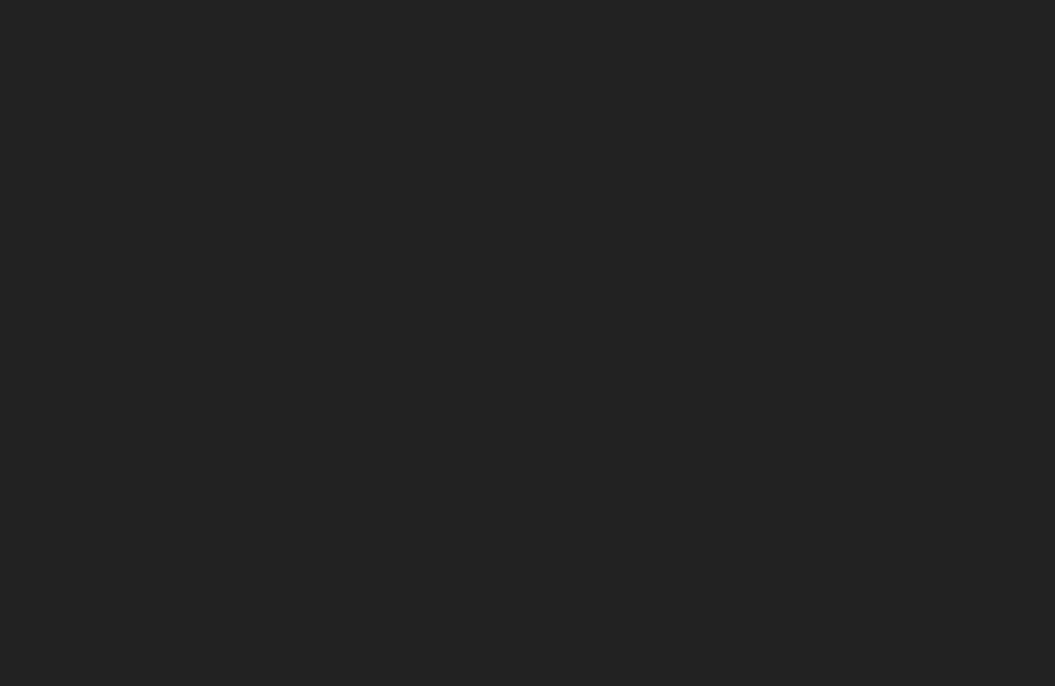
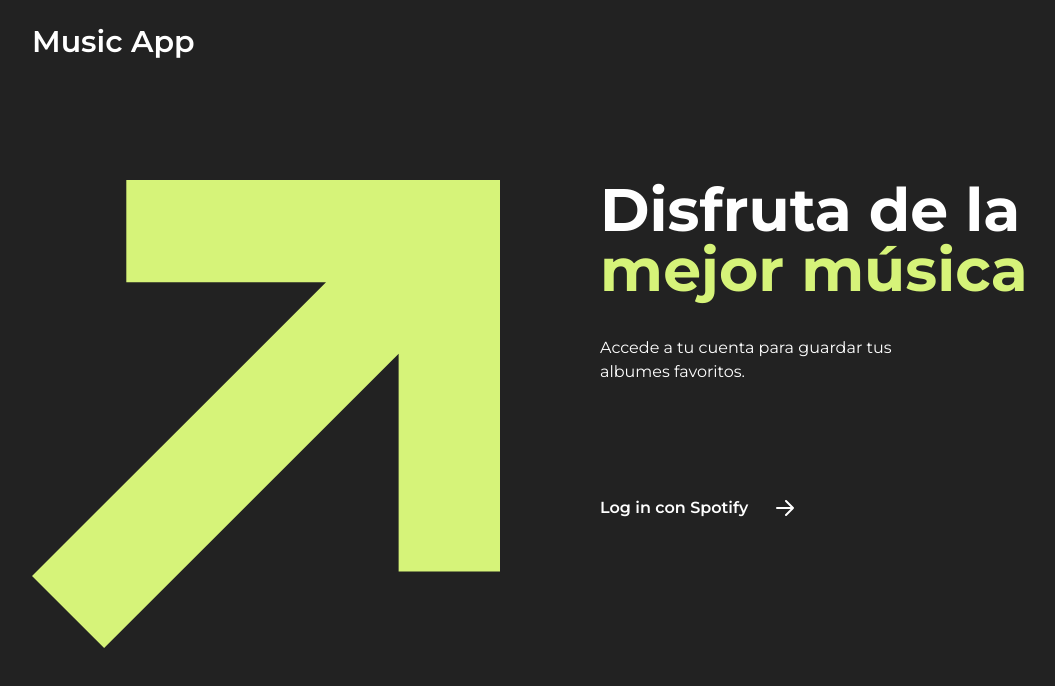
Before and after one commit to itsronalds/spotify-app, a React (Create React App) app: page / in a window 1280 px wide. Shown: the top 686 px of the page, without its empty margins (48-1103 px from the left). Built offline with nearby package versions, Linux system fonts and the light colour scheme.

Commit message:
Added Home page & Spotify Authentication

```diff
--- a/package.json
+++ b/package.json
@@ -8,6 +8,7 @@
     "@testing-library/user-event": "13.2.1",
     "react": "18.2.0",
     "react-dom": "18.2.0",
+    "react-router-dom": "^6.4.3",
     "react-scripts": "5.0.1",
     "web-vitals": "2.1.0"
   },
--- a/src/App.js
+++ b/src/App.js
@@ -1,6 +1,13 @@
+import { BrowserRouter as Router, Routes, Route } from 'react-router-dom'
+import LoginPage from './pages/login'
+
 const App = () => {
   return (
-    <div className=""></div>
+    <Router>
+      <Routes>
+        <Route path='/' element={<LoginPage />} />
+      </Routes>
+    </Router>
   )
 }
 
--- /dev/null
+++ b/src/api/services.js
@@ -0,0 +1,30 @@
+import constants from '../constants'
+
+const commonParams = {
+  redirect_uri: constants.SPOTIFY_REDIRECT_URL,
+  client_id: constants.SPOTIFY_CLIENT_ID,
+  client_secret: constants.SPOTIFY_CLIENT_SECRET,
+}
+
+export const spotifyLoginAPI = async (requiredParams) => {
+  try {
+    const params = { ...requiredParams, ...commonParams, }
+
+    // Encode URL params
+    const searchParams = Object.keys(params).map((key) => encodeURIComponent(key) + '=' + encodeURIComponent(params[key])).join('&')
+    //- Request URL
+    const url = `https://accounts.spotify.com/api/token`
+
+    const request = await fetch(url, {
+      method: 'POST',
+      body: searchParams,
+      headers: {
+        'Content-Type': 'application/x-www-form-urlencoded',
+      }
+    })
+
+    return { status: request.status, data: await request.json() }
+  } catch (error) {
+    return error
+  }
+}
--- /dev/null
+++ b/src/assets/icons/Arrow.jsx
@@ -0,0 +1,20 @@
+import React from "react";
+
+function Arrow({ width = 222, height = 222 }) {
+  return (
+    <svg
+      xmlns="http://www.w3.org/2000/svg"
+      width={width}
+      height={height}
+      fill="none"
+      viewBox="0 0 222 222"
+    >
+      <path
+        fill="#D6F379"
+        d="M222 0H44.735v48.51h94.733L0 187.828 34.21 222 173.915 82.444v103.233H222V0z"
+      ></path>
+    </svg>
+  );
+}
+
+export default Arrow;
--- /dev/null
+++ b/src/assets/icons/ArrowRight.jsx
@@ -0,0 +1,23 @@
+import React from "react";
+
+function ArrowRight() {
+  return (
+    <svg
+      xmlns="http://www.w3.org/2000/svg"
+      width="18"
+      height="16"
+      fill="none"
+      viewBox="0 0 18 16"
+    >
+      <path
+        stroke="#fff"
+        strokeLinecap="round"
+        strokeLinejoin="round"
+        strokeWidth="2"
+        d="M10 1l7 7-7 7M1 8h16H1z"
+      ></path>
+    </svg>
+  );
+}
+
+export default ArrowRight;
--- /dev/null
+++ b/src/components/header/index.js
@@ -0,0 +1,19 @@
+const Header = () => {
+  const isAuth = false
+
+  return (
+    !isAuth ? (
+      <header className="p-6 md:px-20">
+          <span className="text-3xl font-semibold text-white">Music App</span>
+
+          <nav></nav>
+      </header>)
+      : (
+        <header>
+
+        </header>
+      )
+  )
+}
+
+export default Header
--- /dev/null
+++ b/src/constants/index.js
@@ -0,0 +1,16 @@
+/* -------------------------------------------- Start of Spotify credentials -------------------------------------------- */
+const SPOTIFY_CLIENT_ID = 'b966274967604dc7be8e2dfe01602a2e'
+const SPOTIFY_CLIENT_SECRET = '175b78cff0db4576bc6ca4eebf8f212d'
+const SPOTIFY_REDIRECT_URL = 'http://localhost:3000/'
+const SPOTIFY_REQUEST_URL = `https://accounts.spotify.com/authorize?client_id=${SPOTIFY_CLIENT_ID}&response_type=code&redirect_uri=${SPOTIFY_REDIRECT_URL}&scope=user-read-private`
+
+/* -------------------------------------------- End of Spotify credentials   -------------------------------------------- */
+
+const constants = {
+  SPOTIFY_CLIENT_ID,
+  SPOTIFY_CLIENT_SECRET,
+  SPOTIFY_REDIRECT_URL,
+  SPOTIFY_REQUEST_URL,
+}
+
+export default constants
--- /dev/null
+++ b/src/contexts/auth.js
@@ -0,0 +1,21 @@
+import { createContext, useContext, useState } from 'react'
+
+const initialState = {
+  isAuth: false,
+  accessToken: null,
+  refreshToken: null
+}
+
+const AuthContext = createContext(null)
+
+export const AuthContextProvider = ({ children }) => {
+  const [auth, setAuth] = useState(initialState)
+
+  // Values to provide
+  const value = { auth, setAuth, }
+
+  return <AuthContext.Provider value={value}>{children}</AuthContext.Provider>
+}
+
+// Auth contex Hook
+export const useAuthContext = () => useContext(AuthContext)
--- /dev/null
+++ b/src/hooks/useScreen.js
@@ -0,0 +1,29 @@
+import { useState, useEffect } from 'react'
+
+const initialState = {
+  width: window.innerWidth,
+  height: window.innerHeight,
+}
+
+const useScreen = () => {
+  const [screenProps, setScreenProps] = useState(initialState)
+
+  const screenPropsListener = () => {
+    const { innerWidth, innerHeight } = window
+
+    // set window props to state
+    setScreenProps({ width: innerWidth, height: innerHeight })
+  }
+
+  useEffect(() => {
+    window.addEventListener('resize', screenPropsListener);
+
+    return () => {
+      window.removeEventListener('resize', screenPropsListener);
+    };
+  }, [])
+
+  return screenProps
+}
+
+export default useScreen
--- a/src/index.js
+++ b/src/index.js
@@ -2,10 +2,11 @@ import React from 'react'
 import ReactDOM from 'react-dom/client'
 import './index.css'
 import App from './App'
+import { AuthContextProvider } from './contexts/auth'
 
 const root = ReactDOM.createRoot(document.getElementById('root'))
 root.render(
-  <React.StrictMode>
+  <AuthContextProvider>
     <App />
-  </React.StrictMode>
+  </AuthContextProvider>
 );
--- /dev/null
+++ b/src/pages/login/index.js
@@ -0,0 +1,102 @@
+import { useEffect } from 'react'
+import { useNavigate } from 'react-router-dom'
+
+import { useAuthContext } from '../../contexts/auth'
+
+import Header from '../../components/header'
+import useScreen from '../../hooks/useScreen'
+
+import ArrowIcon from '../../assets/icons/Arrow'
+import ArrowRight from '../../assets/icons/ArrowRight'
+
+import constants from '../../constants'
+import { spotifyLoginAPI } from '../../api/services'
+
+const LoginPage = () => {
+  const { auth, setAuth } = useAuthContext()
+  const { width: screenWidth } = useScreen()
+
+  useEffect(() => {
+    spotifyAuthentication()
+  }, [window.location.search])
+
+  const spotifyAuthentication = async () => {
+    // Get all URL params
+    const URLParams = new URLSearchParams(window.location.search)
+
+    // Get Spotify code from URL
+    const spotifyCode = URLParams.get('code')
+
+    // If spotify code exist make a API call to authenticate user & get a token
+    if (spotifyCode) {
+
+      // initialize request params variable
+      let requestParams = {}
+
+      if (auth.refreshToken) {
+        requestParams = { refresh_token: auth.refreshToken, grant_type: 'refresh_token' }
+      } else {
+        requestParams = { code: spotifyCode, grant_type: 'authorization_code' }
+      }
+
+      const response = await spotifyLoginAPI(requestParams)
+
+      // Request It's OK
+      if (response?.status === 200) {
+        const { access_token, refresh_token } = response.data
+
+        // Set data to Auth context state
+        return setAuth({ isAuth: true, accessToken: access_token, refreshToken: refresh_token })
+      }
+    }
+  }
+
+  const onClick = () => {
+    window.location.replace(constants.SPOTIFY_REQUEST_URL)
+  }
+
+  const evaluateArrowIconStyle = () => {
+    /* this function listen the width of the screen and return the correct width of the ArrowIcon component */
+
+    let defaultStyle = { width: 222, height : 222 }
+
+    if (screenWidth >= 768) {
+      defaultStyle = { ...defaultStyle, width: 318, height: 318 }
+    }
+
+    if (screenWidth >= 1280) {
+      defaultStyle = { ...defaultStyle, width: 468, height: 468 }
+    }
+
+    return defaultStyle
+  }
+
+  const arrowIconStyle = evaluateArrowIconStyle()
+
+  return (
+    <>
+      <Header />
+
+      <div className="mt-24 pb-24 flex flex-col items-center md:items-start md:px-20 md:pb-24 lg:grid lg:grid-cols-2 gap-4">
+        <ArrowIcon {...arrowIconStyle}  />
+
+        <div className="mt-7 md:mt-20 lg:mt-0">
+          <h1 className="text-4xl font-bold md:text-6xl xl:">
+            <span className='text-white'>Disfruta de la</span><br /><span style={{ color: '#D6F379' }}>mejor música</span>
+          </h1>
+
+          <span className="block mt-9 text-base text-white">
+            Accede a tu cuenta para guardar tus<br/>albumes favoritos.
+          </span>
+
+          <div className="mt-10 flex items-center md:mt-28 cursor-pointer w-fit" onClick={onClick}>
+            <span className='mr-7 text-base font-semibold text-white'>Log in con Spotify</span>
+            <ArrowRight />
+          </div>
+        </div>
+      </div>
+    </>
+  )
+}
+
+export default LoginPage
```
Also changed, not shown: 1 other file (tests, documents, lock files or other folders).
